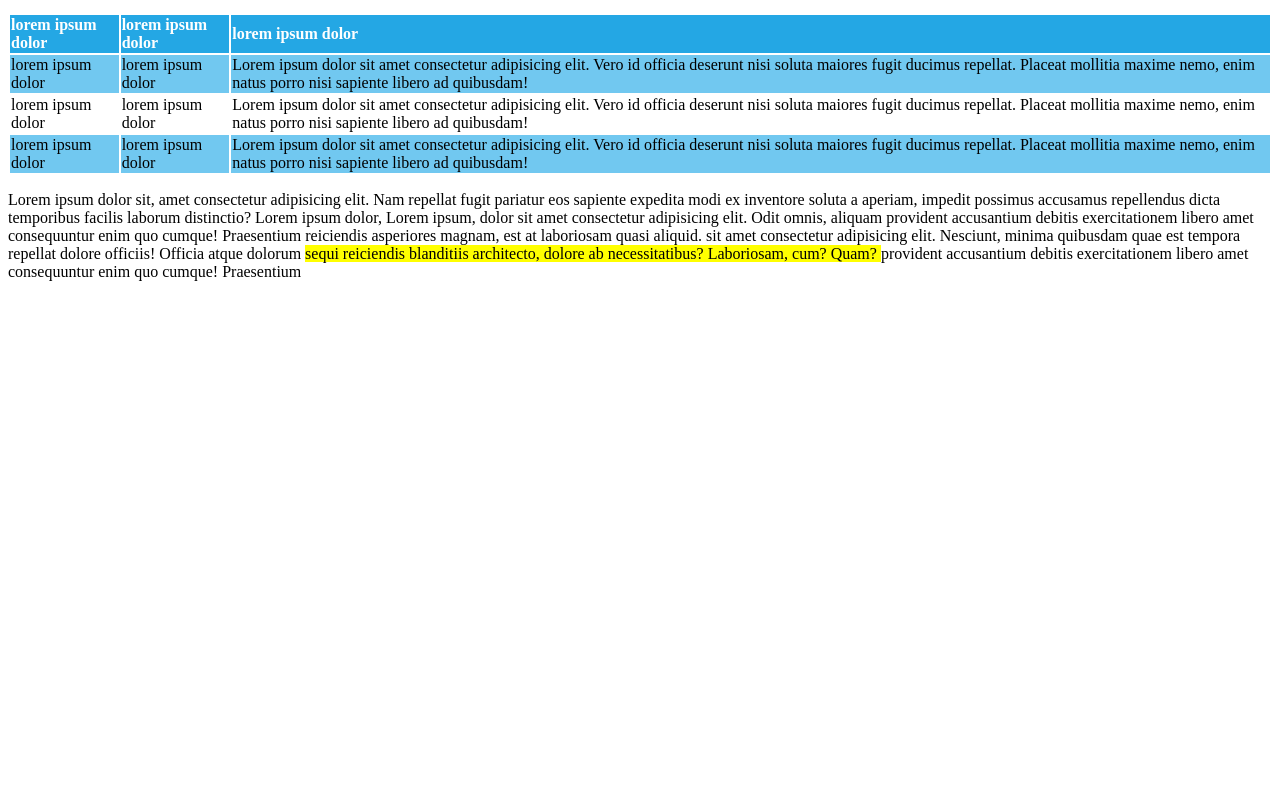
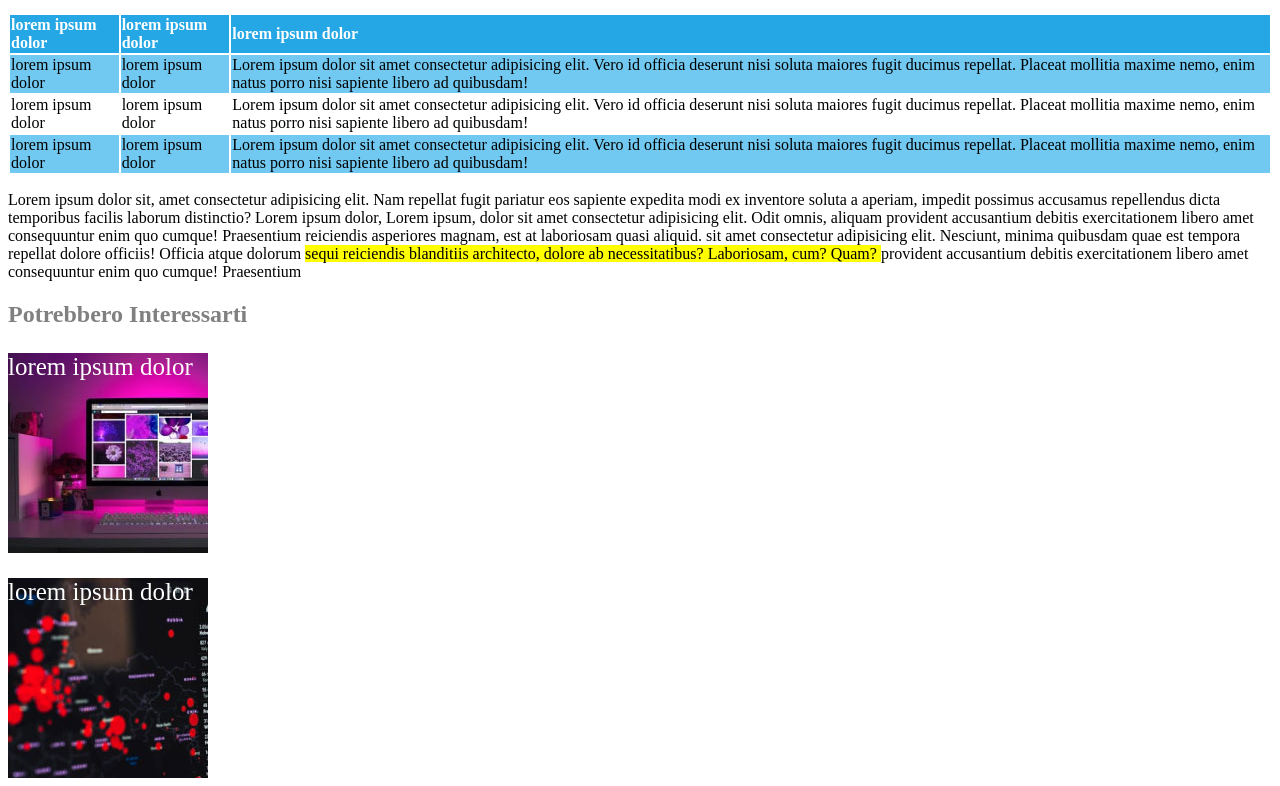
Before and after one commit to gennaroderosa10/html-css-booleaner, a plain HTML site: page index.html in a window 1280 px wide. Shown: the part 863-1649 px from the top of the page. Before the commit the page ends 1160 px from the top, so only its background shows below. Drawn offline with Linux system fonts and the light colour scheme.

Commit message:
fine sezione interessi

```diff
--- a/css/style.css
+++ b/css/style.css
@@ -37,3 +37,24 @@ header {
 .tbody {
     background-color: #71c8f0;
 }
+
+h2 {
+    color: grey;
+}
+
+.monitor {
+    background-image: url(../img/monitor.jpg);
+    height: 200px;
+    width: 200px;
+}
+
+.text-interessi {
+    color: white;
+    font-size: 25px;
+}
+
+.graph {
+    background-image: url(../img/graph.jpg);
+    height: 200px;
+    width: 200px;
+}
--- a/index.html
+++ b/index.html
@@ -106,9 +106,20 @@
     <!-- fine sezione articolo -->
 
     <!-- inizio sezione potrebbe interessarti -->
-    <section></section>
+    <section>
+<h2> Potrebbero Interessarti</h2>
+
+
+
+    </section>
     <!-- fine sezione potrebbe interessarti -->
+<div class="monitor">
+   <p class="text-interessi">lorem ipsum dolor </p>
+</div>
 
+<div class="graph">
+    <p class="text-interessi">lorem ipsum dolor </p>
+</div>
 </body>
 
 </html>
```
